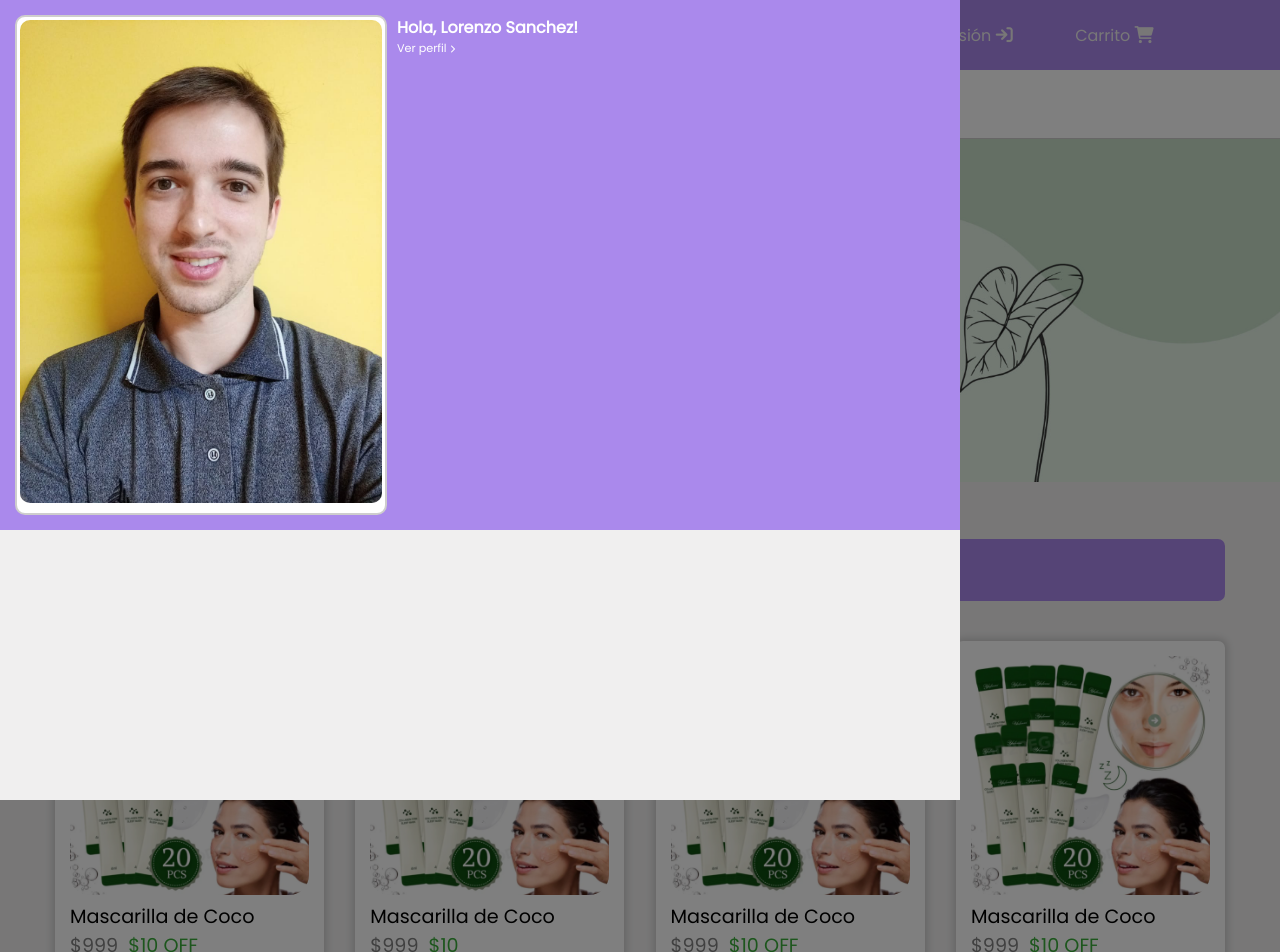
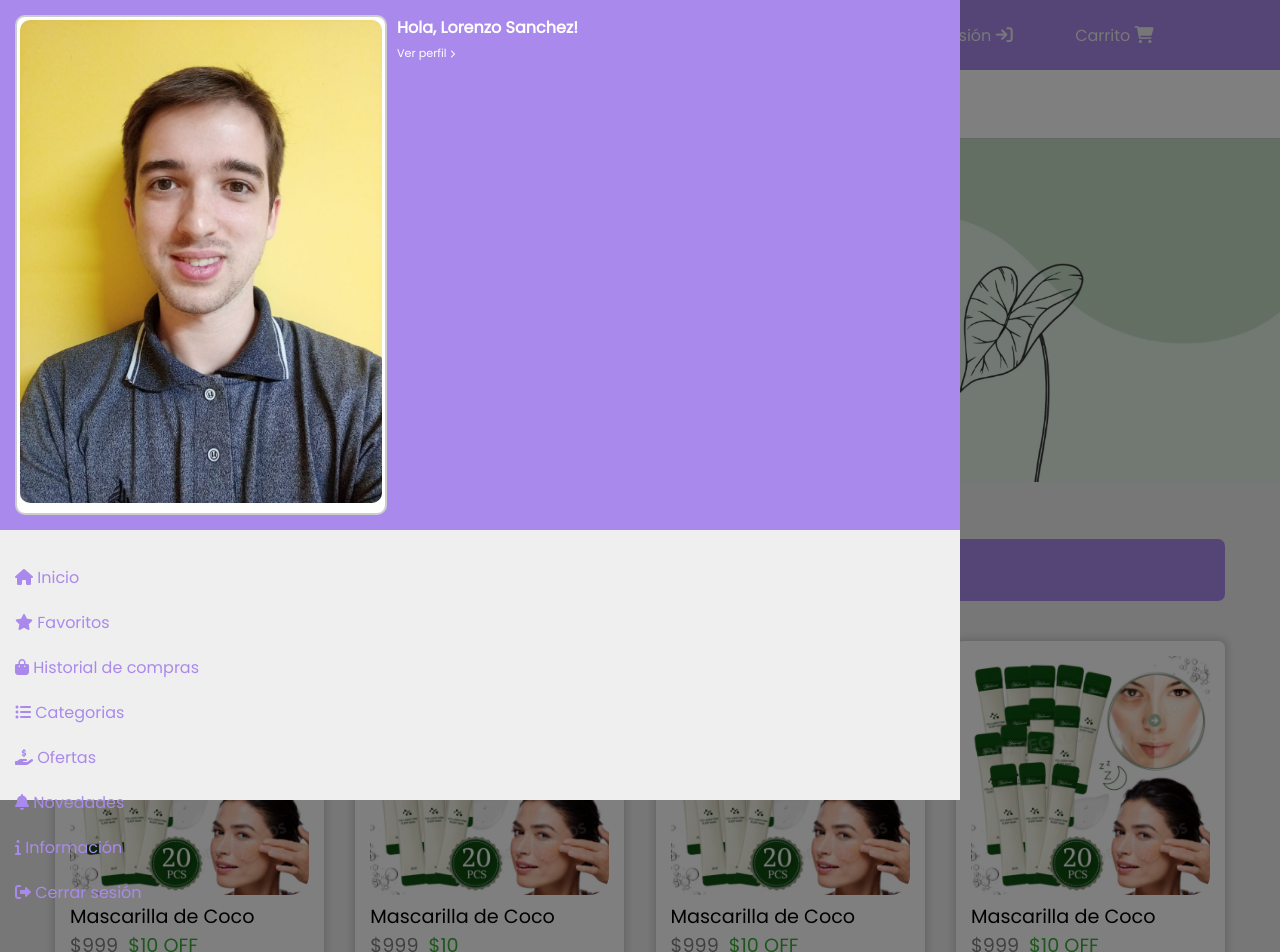
Before and after one commit to lorenzoSanchez97/ShowRoom, a React (Vite) app in the folder ShowRoom-FrontEnd/: page / in a window 1280 px wide. Shown: the top 952 px of the page. Built offline with nearby package versions, Linux system fonts and the light colour scheme.

Commit message:
Avanzo maquetación sideMenu

```diff
--- a/ShowRoom-FrontEnd/src/components/SideMenu/SideMenu.jsx
+++ b/ShowRoom-FrontEnd/src/components/SideMenu/SideMenu.jsx
@@ -13,6 +13,16 @@ export default function SideMenu() {
           <h3 className='side-menu-profile'>Ver perfil <i className="fa-solid fa-chevron-right"></i></h3>
         </div>
       </header>
+      <div className='side-menu-buttons-container'>
+        <p><i className="fa-solid fa-house"></i> Inicio</p>
+        <p><i class="fa-solid fa-star"></i> Favoritos</p>
+        <p><i class="fa-solid fa-bag-shopping"></i> Historial de compras</p>
+        <p><i className="fa-solid fa-list-ul"></i> Categorias</p>
+        <p><i className="fa-solid fa-hand-holding-dollar"></i> Ofertas</p>
+        <p><i className="fa-solid fa-bell"></i> Novedades</p>
+        <p><i className="fa-solid fa-info"></i> Información</p>
+        <p><i class="fa-solid fa-right-from-bracket"></i> Cerrar sesión </p>
+        </div>
     </section>
   )
 }
--- a/ShowRoom-FrontEnd/src/components/SideMenu/sideMenu.css
+++ b/ShowRoom-FrontEnd/src/components/SideMenu/sideMenu.css
@@ -36,6 +36,7 @@
 .side-menu-name-and-profile {
     display: flex;
     flex-direction: column;
+    gap: 5px;
 }
 
 .side-menu-profile {
@@ -48,3 +49,22 @@
     color: white;
     font-size: .5rem;
 }
+
+.side-menu-buttons-container {
+    width: 100%;
+    display: flex;
+    flex-direction: column;
+    gap: 20px;
+    padding: 15px;
+    margin-top: 20px;
+}
+
+.side-menu-buttons-container p {
+    color: var(--verde);
+    font-size: 1rem;
+}
+
+.side-menu-buttons-container i {
+    color: var(--verde);
+    font-size: 1rem;
+}
```
